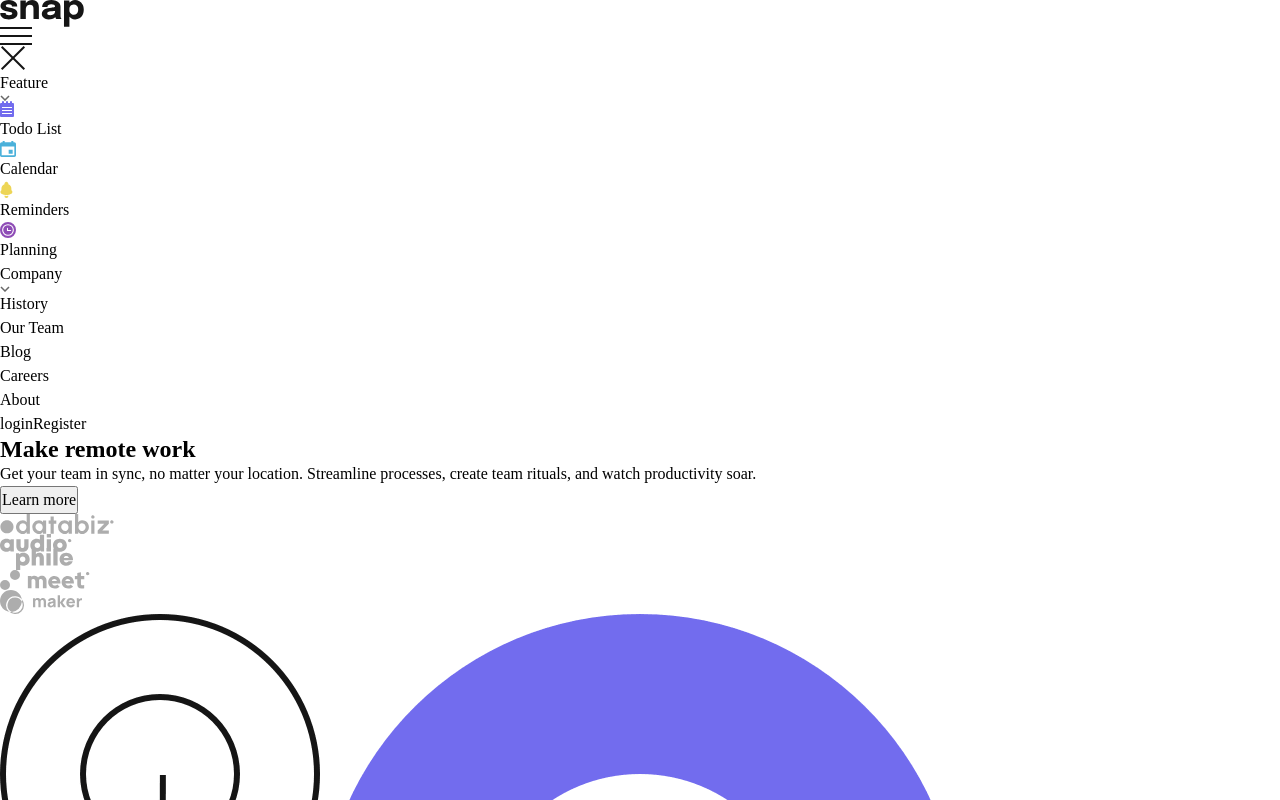
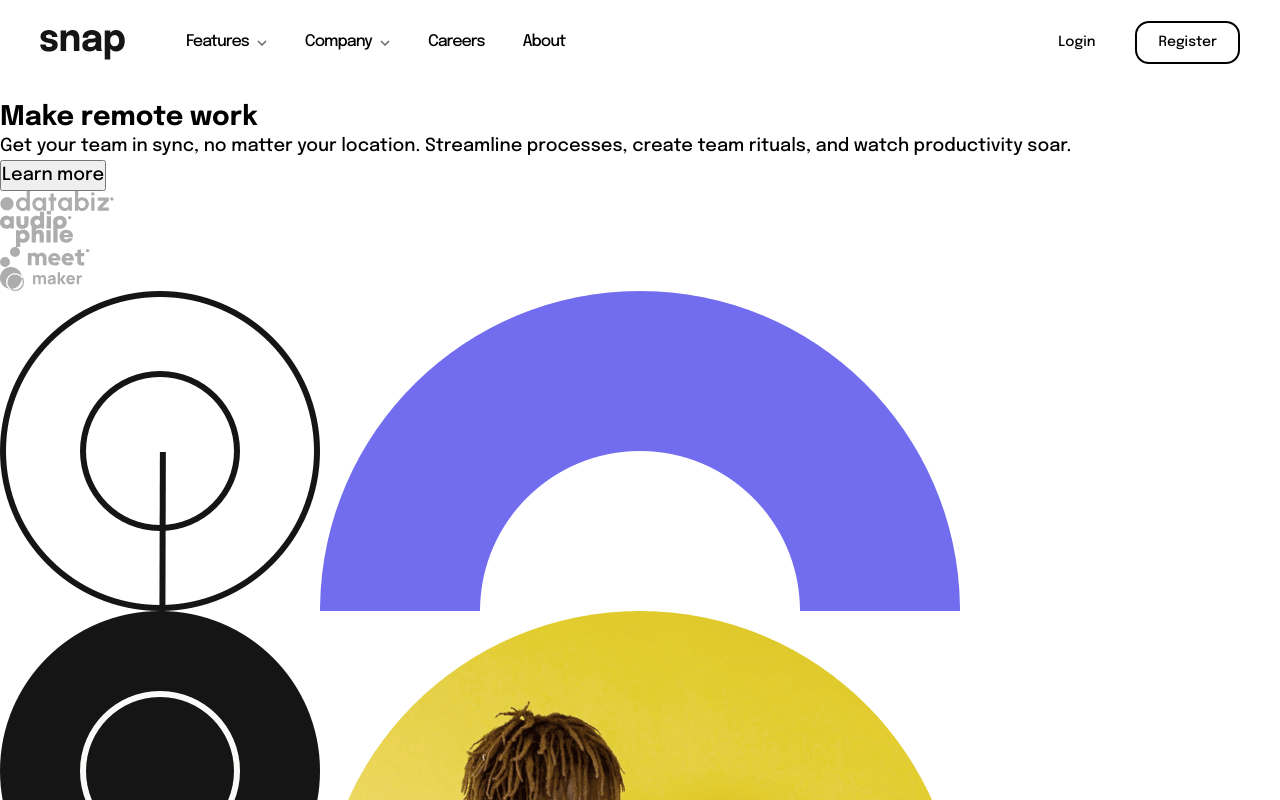
Before and after one commit to Himanshu-196018/intro-section-with-dropdown-navigation, a React (Vite) app: page / in a window 1280 px wide. Shown: the top 800 px of the page. Built offline with nearby package versions, Linux system fonts and the light colour scheme.

Commit message:
styled header part 1

```diff
--- a/src/components/Header.jsx
+++ b/src/components/Header.jsx
@@ -3,7 +3,11 @@ import Navigation from "./Navigation";
 const Header = () => {
   return (
     <header>
-      <img src="/images/logo.svg" alt="snap - organisation's logo" />
+      <img
+        className="logo-main"
+        src="/images/logo.svg"
+        alt="snap - organisation's logo"
+      />
       <Navigation />
     </header>
   );
--- a/src/components/Navigation.jsx
+++ b/src/components/Navigation.jsx
@@ -1,20 +1,20 @@
 const Navigation = () => {
   return (
     <nav>
-      <div>
+      <div className="hide">
         <img src="/images/icon-menu.svg" alt="menu icon" />
       </div>
-      <div>
+      <div className="hide">
         <img src="/images/icon-close-menu.svg" alt="close menu icon" />
       </div>
-      <ul>
+      <ul className="nav-content-main">
         <li>
-          Feature{" "}
+          Features{" "}
           <img
             src="/images/icon-arrow-down.svg"
             alt="icon representing sub navigation"
           />
-          <ul>
+          <ul className="hide">
             <li>
               <img src="/images/icon-todo.svg" alt="todo list icon" /> Todo List
             </li>
@@ -38,7 +38,7 @@ const Navigation = () => {
             src="/images/icon-arrow-down.svg"
             alt="icon representing sub navigation"
           />
-          <ul>
+          <ul className="hide">
             <li>History</li>
             <li>Our Team</li>
             <li>Blog</li>
@@ -47,8 +47,10 @@ const Navigation = () => {
         <li>Careers</li>
         <li>About</li>
       </ul>
-      <span>login</span>
-      <span>Register</span>
+      <div>
+        <span className="login">Login</span>
+        <span className="register">Register</span>
+      </div>
     </nav>
   );
 };
--- a/src/sass/base/_reset.sass
+++ b/src/sass/base/_reset.sass
@@ -15,8 +15,8 @@ html
     text-size-adjust: none
 
 /* Remove list styles on ul, ol elements with a list role, which suggests default styling will be removed */
-ul[role='list'],
-ol[role='list']
+ul,
+ol
     list-style: none
 
 /* Set core body defaults */
--- a/src/sass/base/_typography.sass
+++ b/src/sass/base/_typography.sass
@@ -1,3 +1,17 @@
 // -----------------------------------------------------------------------------
 // This file contains basic typography style for copy text.
 // -----------------------------------------------------------------------------
+
+html
+    font-size: $size
+
+body
+    font-family: $fonts
+    font-size: 1.8rem
+
+.nav-content-main
+    font-size: 1.6rem
+    letter-spacing: -1px
+
+.register, .login
+    font-size: 1.4rem
--- a/src/sass/layout/_header.sass
+++ b/src/sass/layout/_header.sass
@@ -1,3 +1,44 @@
 // -----------------------------------------------------------------------------
 // This file contains all styles related to the header of the site/application.
 // -----------------------------------------------------------------------------
+
+header
+    padding: 3rem 4rem
+    display: flex
+
+    .logo-main
+        height: 3rem
+        width: 8.5rem
+
+nav, ul
+    display: flex
+
+nav
+    width: 100%
+    justify-content: space-between
+
+.nav-content-main
+    margin-left: 6.1rem
+
+    li
+        margin-right: 3.8rem
+
+    img
+        display: inline-block
+        margin-left: 5px
+
+.hide
+    display: none
+
+.register, .login
+    display: inline-block
+    position: relative
+    top: -9px
+
+.login
+    margin-right: 4rem
+
+.register
+    padding: 0.9rem 2.1rem
+    border: 2px solid black
+    border-radius: 1.4rem
--- a/src/sass/layout/_home.sass
+++ b/src/sass/layout/_home.sass
@@ -1,3 +1,9 @@
 // ----------------------------------------------------------------------------------
 // This file contains all styles related to the home page of the site/application.
 // ----------------------------------------------------------------------------------
+
+body, #root
+    height: 100%
+    min-height: 100vh
+    width: 100%
+    min-width: 100vw
--- a/src/sass/style.sass
+++ b/src/sass/style.sass
@@ -13,8 +13,8 @@
 @import 'base/typography'
 
 // importing layouts style
+@import 'layout/home'
 @import 'layout/header'
-@import 'layout/home'
 
 // importing component style
 
```
